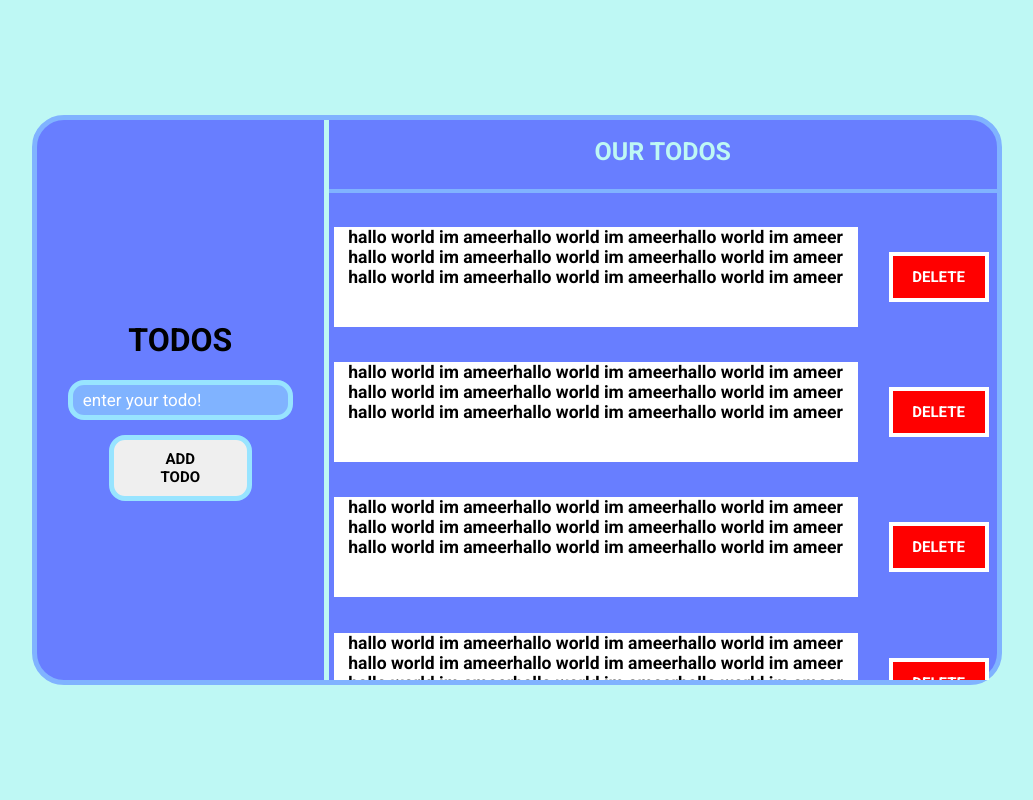
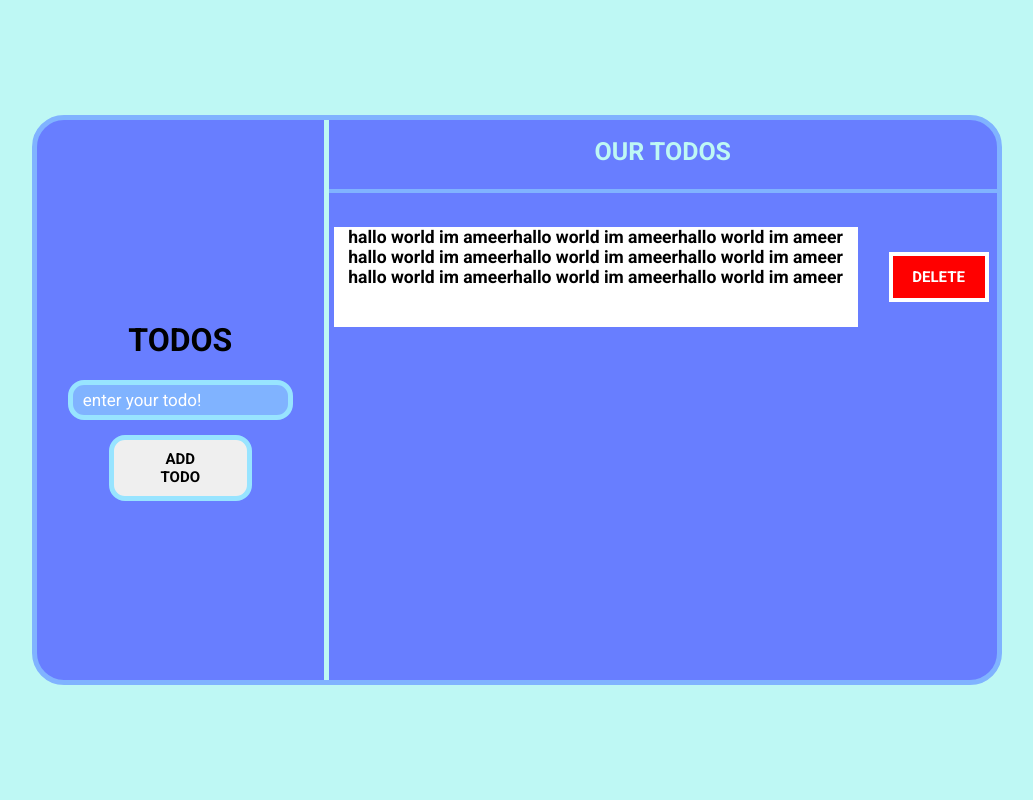
Before and after one commit to Ameer2000Mzori/Todo-List, a website built with webpack: page src/index.html in a window 1280 px wide. Shown: the whole page, without its empty margins (123-1156 px from the left). Built offline with nearby package versions, Linux system fonts and the light colour scheme.

Commit message:
no change in html only delete dublcate

```diff
--- a/src/index.html
+++ b/src/index.html
@@ -43,62 +43,6 @@
               </h3>
               <button class="delete-Todo-Btn">DELETE</button>
             </div>
-            <div class="todo-Card">
-              <h3 class="text-Todo">
-                hallo world im ameerhallo world im ameerhallo world im ameer
-                hallo world im ameerhallo world im ameerhallo world im ameer
-                hallo world im ameerhallo world im ameerhallo world im ameer
-              </h3>
-              <button class="delete-Todo-Btn">DELETE</button>
-            </div>
-            <div class="todo-Card">
-              <h3 class="text-Todo">
-                hallo world im ameerhallo world im ameerhallo world im ameer
-                hallo world im ameerhallo world im ameerhallo world im ameer
-                hallo world im ameerhallo world im ameerhallo world im ameer
-              </h3>
-              <button class="delete-Todo-Btn">DELETE</button>
-            </div>
-            <div class="todo-Card">
-              <h3 class="text-Todo">
-                hallo world im ameerhallo world im ameerhallo world im ameer
-                hallo world im ameerhallo world im ameerhallo world im ameer
-                hallo world im ameerhallo world im ameerhallo world im ameer
-              </h3>
-              <button class="delete-Todo-Btn">DELETE</button>
-            </div>
-            <div class="todo-Card">
-              <h3 class="text-Todo">
-                hallo world im ameerhallo world im ameerhallo world im ameer
-                hallo world im ameerhallo world im ameerhallo world im ameer
-                hallo world im ameerhallo world im ameerhallo world im ameer
-              </h3>
-              <button class="delete-Todo-Btn">DELETE</button>
-            </div>
-            <div class="todo-Card">
-              <h3 class="text-Todo">
-                hallo world im ameerhallo world im ameerhallo world im ameer
-                hallo world im ameerhallo world im ameerhallo world im ameer
-                hallo world im ameerhallo world im ameerhallo world im ameer
-              </h3>
-              <button class="delete-Todo-Btn">DELETE</button>
-            </div>
-            <div class="todo-Card">
-              <h3 class="text-Todo">
-                hallo world im ameerhallo world im ameerhallo world im ameer
-                hallo world im ameerhallo world im ameerhallo world im ameer
-                hallo world im ameerhallo world im ameerhallo world im ameer
-              </h3>
-              <button class="delete-Todo-Btn">DELETE</button>
-            </div>
-            <div class="todo-Card">
-              <h3 class="text-Todo">
-                hallo world im ameerhallo world im ameerhallo world im ameer
-                hallo world im ameerhallo world im ameerhallo world im ameer
-                hallo world im ameerhallo world im ameerhallo world im ameer
-              </h3>
-              <button class="delete-Todo-Btn">DELETE</button>
-            </div>
           </div>
         </div>
       </div>
```
